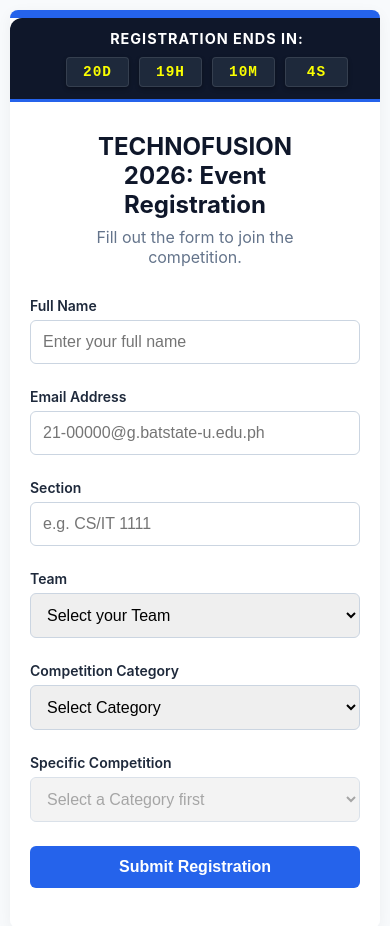
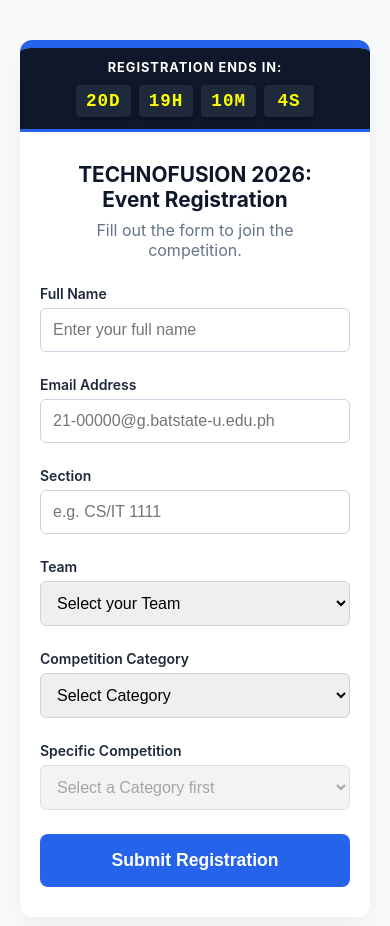
Before and after one commit to LncBnvj/TECHNOFUSION-2026-Registration-Form, a plain HTML site: page index.html in a window 390 px wide. Drawn offline with Linux system fonts and the light colour scheme.

Commit message:
Initial Commit

```diff
--- a/style.css
+++ b/style.css
@@ -1,11 +1,42 @@
+/* --- Global Variables --- */
 :root {
-    --primary: #2563eb;
+    --primary: #2563eb;          /* Dynamic: changes with changeTeamColor() */
     --primary-hover: #1d4ed8;
     --bg: #f8fafc;
+    --team-bg: #f8fafc;         /* Dynamic: changes with changeTeamColor() */
     --text: #1e293b;
+    --border: #cbd5e1;
 }
 
-/* --- Seamless Horizontal Countdown Bar --- */
+* {
+    box-sizing: border-box;
+    margin: 0;
+    padding: 0;
+}
+
+body {
+    font-family: 'Inter', system-ui, sans-serif;
+    background-color: var(--team-bg); /* Controlled by JS */
+    color: var(--text);
+    display: flex;
+    justify-content: center;
+    padding: 40px 20px;
+    transition: background-color 0.5s ease; /* Smooth team color transition */
+}
+
+/* --- Container Integration --- */
+.container {
+    background: white;
+    width: 100%;
+    max-width: 650px;
+    border-radius: 12px;
+    box-shadow: 0 10px 25px rgba(0, 0, 0, 0.05);
+    border-top: 8px solid var(--primary); /* Updates with Team color */
+    overflow: hidden; /* Clips the countdown bar to the border radius */
+    transition: border-color 0.5s ease;
+}
+
+/* --- Seamless One-Line Countdown --- */
 .countdown-bar {
     background: #0f172a;
     color: white;
@@ -15,14 +46,13 @@
     align-items: center;
     gap: 20px;
     padding: 15px 0;
-    width: 100%; /* Ensures it fills the container width */
-    margin: 0;   /* Removes any accidental spacing */
-    border-radius: 12px 12px 0 0; /* Matches .container radius exactly */
-    border-bottom: 3px solid var(--primary);
+    width: 100%;
+    border-bottom: 3px solid var(--primary); /* Updates with Team color */
     font-weight: 700;
     font-size: 0.9rem;
     text-transform: uppercase;
     letter-spacing: 1px;
+    transition: border-color 0.5s ease;
 }
 
 #timer {
@@ -32,154 +62,102 @@
 
 #timer span {
     background: #1e293b;
-    color: #fbff00;
+    color: #fbff00; /* Neon yellow for high contrast */
     min-width: 50px;
     padding: 6px 10px;
     border-radius: 4px;
-    font-family: 'JetBrains Mono', monospace;
+    font-family: 'Courier New', Courier, monospace;
     font-size: 1.1rem;
     text-align: center;
     box-shadow: 0 2px 4px rgba(0,0,0,0.3);
 }
 
-/* Fix for the container to ensure the timer fits perfectly */
-.container {
-    padding: 0 0 40px 0 !important; /* Remove top padding, keep bottom/sides */
-    overflow: hidden; /* Prevents timer corners from poking out */
+/* --- Form Content Spacing --- */
+header {
+    text-align: center;
+    margin-bottom: 25px;
 }
 
-/* Add padding back to the form content only */
-#registrationForm, header {
-    padding-left: 40px;
-    padding-right: 40px;
+h1 {
+    font-size: 1.6rem;
+    color: #0f172a;
+    margin-bottom: 8px;
 }
 
-@media (max-width: 600px) {
-    #registrationForm, header {
-        padding-left: 20px;
-        padding-right: 20px;
-    }
-    .countdown-bar {
-        font-size: 0.75rem;
-        gap: 10px;
-    }
+header p {
+    color: #64748b;
 }
 
-body {
-    font-family: 'Inter', system-ui, sans-serif;
-    background-color: var(--bg);
-    color: var(--text);
-    display: flex;
-    justify-content: center;
-    padding: 20px;
-    margin: 0;
+#registrationForm {
+    padding: 0 40px 40px 40px;
 }
 
-.container {
-    background: white;
-    width: 100%;
-    max-width: 650px;
-    padding: 40px;
-    border-radius: 12px;
-    box-shadow: 0 4px 15px rgba(0, 0, 0, 0.05);
-}
-
-header { text-align: center; margin-bottom: 30px; }
-h1 { margin: 0; color: #0f172a; }
-p { color: #64748b; margin-top: 8px; }
-
+/* --- Input Fields --- */
 .form-group { margin-bottom: 1.5rem; flex: 1; }
 .form-row { display: flex; gap: 15px; flex-wrap: wrap; }
 
-label { display: block; font-size: 0.875rem; font-weight: 600; margin-bottom: 6px; }
+label {
+    display: block;
+    font-size: 0.875rem;
+    font-weight: 600;
+    margin-bottom: 6px;
+}
 
 input, select {
     width: 100%;
-    padding: 10px 12px;
-    border: 1px solid #cbd5e1;
+    padding: 12px;
+    border: 1px solid var(--border);
     border-radius: 6px;
     font-size: 1rem;
-    box-sizing: border-box;
-    transition: border-color 0.2s;
+    transition: border-color 0.2s, box-shadow 0.2s;
 }
 
 input:focus, select:focus {
     outline: none;
-    border-color: var(--primary);
-    box-shadow: 0 0 0 3px rgba(37, 99, 235, 0.1);
+    border-color: var(--primary); /* Highlight color matches Team */
+    box-shadow: 0 0 0 3px rgba(0, 0, 0, 0.05);
 }
 
-.submit-btn {
-    width: 100%;
-    background: var(--primary);
-    color: white;
-    border: none;
-    padding: 14px;
-    border-radius: 6px;
-    font-size: 1rem;
-    font-weight: 600;
-    cursor: pointer;
-    transition: background 0.2s;
-}
-
-.submit-btn:hover { background: var(--primary-hover); }
-.submit-btn:disabled { background: #94a3b8; cursor: not-allowed; }
-
-#statusMessage {
-    margin-top: 20px;
-    text-align: center;
-    padding: 10px;
-    border-radius: 6px;
-    display: none;
-}
-
-.success { background: #dcfce7; color: #166534; }
-.error { background: #fee2e2; color: #991b1b; }
-
-:root {
-    --primary: #2563eb;
-    --team-bg: #f8fafc;
-}
-
-body {
-    background-color: var(--team-bg);
-    transition: background-color 0.5s ease;
-}
-
-.container {
-    background: rgba(255, 255, 255, 0.95);
-    border-top: 8px solid var(--primary);
-}
-
-#memberInputsContainer {
-    display: flex;
-    flex-direction: column;
-    gap: 10px;
-    margin-top: 10px;
-}
-
-.member-input {
-    border-left: 3px solid var(--primary) !important;
-}
-
+/* --- Team Details Section (Dynamic) --- */
 #teamDetailsSection {
     background: rgba(0, 0, 0, 0.03);
     padding: 20px;
     border-radius: 8px;
-    border: 1px dashed #cbd5e1;
+    border: 1px dashed var(--border);
     margin-bottom: 20px;
 }
 
+.member-input {
+    margin-bottom: 10px;
+    border-left: 4px solid var(--primary) !important; /* Left accent matches Team */
+}
 
-/* Success Modal Styling */
+/* --- Submit Button --- */
+.submit-btn {
+    width: 100%;
+    background: var(--primary); /* Matches Team color */
+    color: white;
+    border: none;
+    padding: 16px;
+    border-radius: 8px;
+    font-size: 1.1rem;
+    font-weight: 700;
+    cursor: pointer;
+    transition: background 0.3s, transform 0.1s;
+}
+
+.submit-btn:hover {
+    filter: brightness(0.9); /* Darkens slightly regardless of color */
+}
+
+.submit-btn:active { transform: scale(0.98); }
+
+/* --- Modal & Status --- */
 .modal-overlay {
-    display: none; /* Hidden by default */
+    display: none;
     position: fixed;
-    top: 0;
-    left: 0;
-    width: 100%;
-    height: 100%;
-    background: rgba(0, 0, 0, 0.7);
+    inset: 0;
+    background: rgba(15, 23, 42, 0.8);
     backdrop-filter: blur(5px);
     z-index: 1000;
     justify-content: center;
@@ -194,118 +172,26 @@
     max-width: 400px;
     width: 90%;
     box-shadow: 0 10px 30px rgba(0,0,0,0.3);
-    animation: slideUp 0.4s ease-out;
 }
-
-.confetti-icon { font-size: 50px; margin-bottom: 10px; }
 
 .good-luck-text {
     font-size: 1.5rem;
     font-weight: 800;
-    color: var(--primary);
+    color: var(--primary); /* Success text matches Team color */
     margin: 20px 0;
-    letter-spacing: 2px;
     animation: pulse 1.5s infinite;
 }
 
-.close-btn {
-    background: #333;
-    color: white;
-    border: none;
-    padding: 10px 25px;
-    border-radius: 5px;
-    cursor: pointer;
-}
-
-@keyframes slideUp {
-    from { transform: translateY(50px); opacity: 0; }
-    to { transform: translateY(0); opacity: 1; }
-}
-
+/* --- Animations & Responsive --- */
 @keyframes pulse {
     0% { transform: scale(1); }
-    50% { transform: scale(1.1); }
+    50% { transform: scale(1.05); }
     100% { transform: scale(1); }
 }
 
-/* --- Mobile Responsive Fixes --- */
-
 @media (max-width: 600px) {
-    body {
-        padding: 10px; /* Less space around the edges on mobile */
-    }
-
-    .container {
-        padding: 20px; /* Reduce internal padding so text doesn't look squashed */
-        width: 100%;
-        border-radius: 8px; /* Slightly smaller corners for mobile */
-    }
-
-    .form-row {
-        flex-direction: column; /* This stacks the "Section" and "Team" fields vertically */
-        gap: 0; /* Removes horizontal gap since they are stacked */
-    }
-
-    header h1 {
-        font-size: 1.5rem; /* Makes the title fit better on small screens */
-    }
-
-    input, select, .submit-btn {
-        font-size: 16px; /* Prevents iOS from zooming in automatically on focus */
-        padding: 12px;   /* Larger touch targets for fingers */
-    }
+    #registrationForm { padding: 0 20px 30px 20px; }
+    .countdown-bar { flex-direction: column; gap: 10px; padding: 12px; font-size: 0.8rem; }
+    .form-row { flex-direction: column; gap: 0; }
+    h1 { font-size: 1.3rem; }
 }
-
-/* --- High-Contrast Horizontal Countdown Bar --- */
-.countdown-bar {
-    background: #0f172a; /* Deep midnight navy */
-    color: white;
-    display: flex;
-    flex-direction: row; /* Forces horizontal alignment */
-    justify-content: center; /* Centers the whole group */
-    align-items: center;
-    gap: 25px; /* Space between the label and the blocks */
-    padding: 15px 20px;
-    border-radius: 12px 12px 0 0; /* Matches container corners */
-    border-bottom: 3px solid var(--primary);
-    font-weight: 700;
-    font-size: 0.9rem;
-    text-transform: uppercase;
-    letter-spacing: 1px;
-}
-
-#timer {
-    display: flex;
-    flex-direction: row; /* Keeps time units side-by-side */
-    gap: 10px;
-}
-
-/* Rectangular Time Blocks */
-#timer span {
-    background: #1e293b; /* Slightly lighter navy for depth */
-    color: #fbff00; /* Neon yellow for high visibility */
-    min-width: 55px; /* Ensures blocks are wide enough to fill space */
-    padding: 8px 12px;
-    border-radius: 4px; /* Crisp rectangular shape */
-    font-family: 'JetBrains Mono', 'Fira Code', monospace;
-    font-size: 1.1rem;
-    text-align: center;
-    border: 1px solid rgba(255, 255, 255, 0.1);
-    box-shadow: 0 2px 4px rgba(0,0,0,0.3);
-    display: inline-block;
-}
-
-/* --- Responsive Adjustments --- */
-@media (max-width: 650px) {
-    .countdown-bar {
-        flex-direction: column; /* Stack only on very small screens to avoid overflow */
-        gap: 10px;
-        padding: 12px;
-    }
-
-    #timer span {
-        min-width: 45px;
-        font-size: 0.9rem;
-        padding: 6px 8px;
-    }
-}
```
